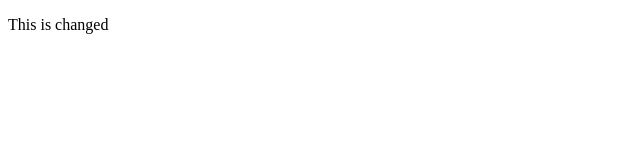
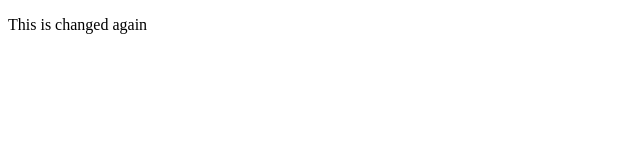
Before and after one commit to Gowdam321/solid-spoon, a plain HTML site: page first.html in a window 1280 px wide. Shown: the full height of the page, 0-640 px from the left. Drawn offline with Linux system fonts and the light colour scheme.

Commit message:
Update first.html

```diff
--- a/first.html
+++ b/first.html
@@ -1,6 +1,6 @@
 <!DOCTYPE html>
 <html>
   <body>
-    <p>This is changed</p>
+    <p>This is changed again</p>
   </body>
 </html>
```
